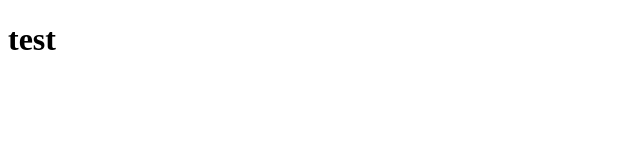
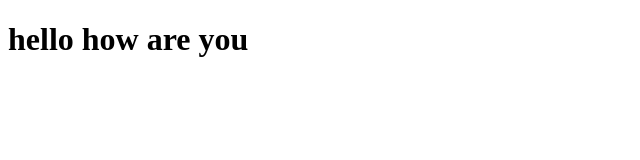
Before and after one commit to Bipin7giri/github-test, a plain HTML site: page index.html in a window 1280 px wide. Shown: the whole page, without its empty margins (0-640 px from the left). Drawn offline with Linux system fonts and the light colour scheme.

Commit message:
latest change

```diff
--- a/index.html
+++ b/index.html
@@ -6,6 +6,6 @@
     <title>Document</title>
   </head>
   <body>
-    <h1>test</h1>
+    <h1>hello how are you</h1>
   </body>
 </html>
```
Also changed, not shown: 1 other file.
